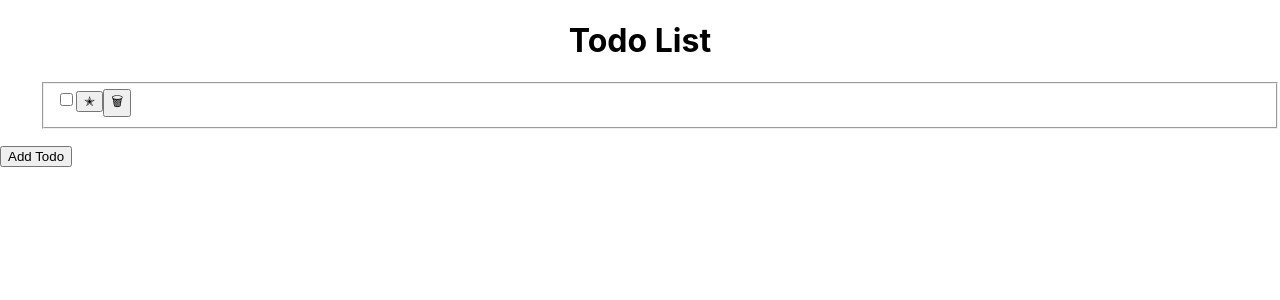
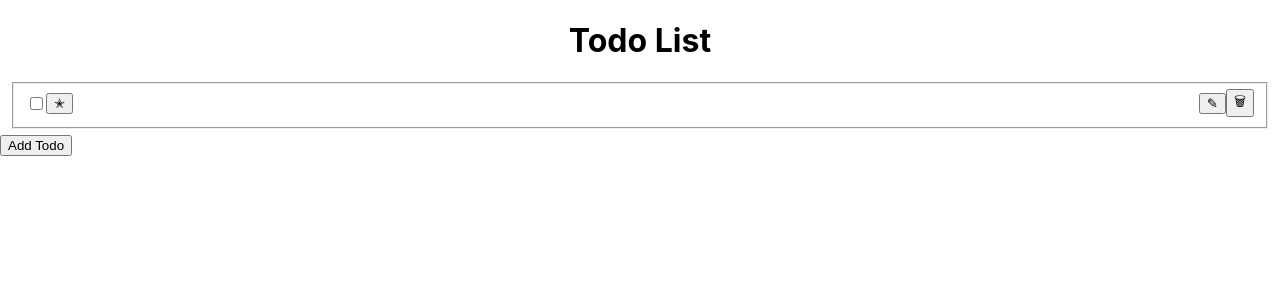
Before and after one commit to sanchis/todo-app-react, a React (Create React App) app: page / in a window 1280 px wide. Both pictures are taken after a click on the button "Add Todo". Shown: the top 300 px of the page. Built offline with nearby package versions, Linux system fonts and the light colour scheme.

Commit message:
handle edit todo

```diff
--- a/src/TodoList/components/TodoItem/index.jsx
+++ b/src/TodoList/components/TodoItem/index.jsx
@@ -1,5 +1,6 @@
 import React, { useContext } from 'react'
 import { TodosContext } from '../../context/TodosContext'
+import styles from './style.module.css'
 
 export default function TodoItem ({
   item,
@@ -28,8 +29,14 @@ export default function TodoItem ({
     deleteTodo(item)
   }
 
+  function handleStartEdit () {
+    const itemToUpdate = { ...item }
+    itemToUpdate.name = prompt('New title todo', item.name)
+    updateTodo(itemToUpdate)
+  }
+
   return (
-    <fieldset>
+    <fieldset className={styles.todoItemContainer}>
       <input
         type='checkbox'
         name='todoCheck'
@@ -38,7 +45,10 @@ export default function TodoItem ({
         onChange={handleChangeCheckBox}
       />
       <button data-testid='favButton' value={item.fav} onClick={handleChangeFav}>{item.fav ? '⭐️' : '✭'}</button>
-      <span data-testid='name'>{item.name}</span>
+      <span data-testid='name'>
+        {item.name}
+      </span>
+      <button onClick={handleStartEdit}>✎</button>
       <button data-testid='deleteButton' onClick={handleDelete}>🗑</button>
     </fieldset>
   )
--- /dev/null
+++ b/src/TodoList/components/TodoItem/style.module.css
@@ -0,0 +1,10 @@
+.todoItemContainer {
+    display: flex;
+    align-items: center;
+}
+
+.todoItemContainer span{
+    flex-grow: 1;
+    height: 20px;
+    padding: 0px 5px;
+}
--- a/src/TodoList/components/TodoList/style.module.css
+++ b/src/TodoList/components/TodoList/style.module.css
@@ -5,4 +5,10 @@
 
 .todoList ul {
     list-style: none;
+    margin: 0px 10px;
+    padding: 0px;
 }
+
+.todoList ul li {
+    margin: 5px 0px;
+}
```
